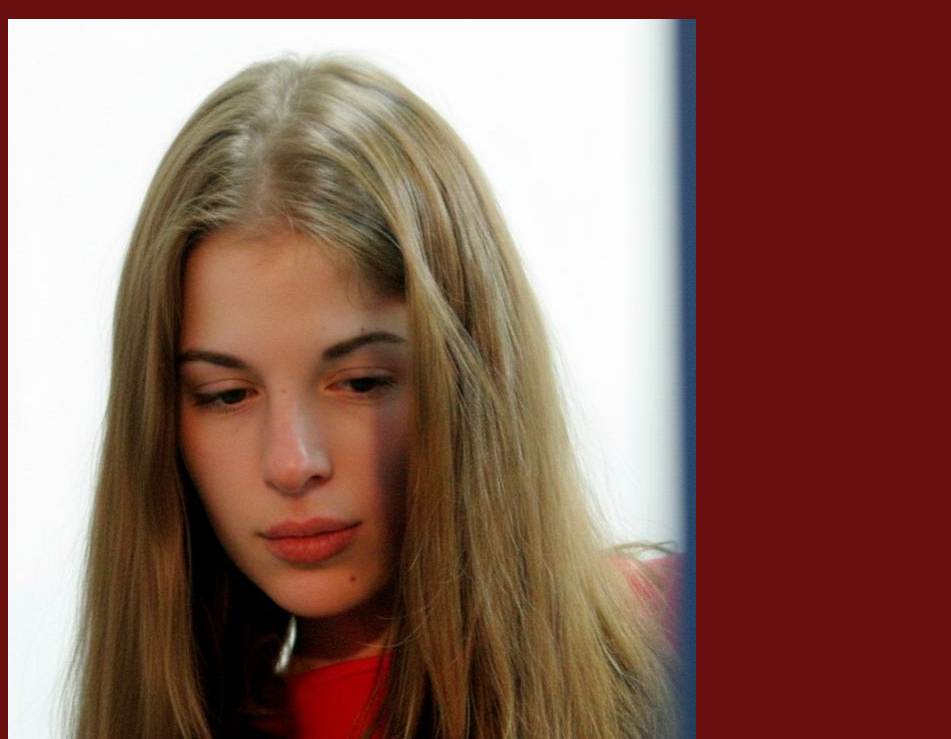
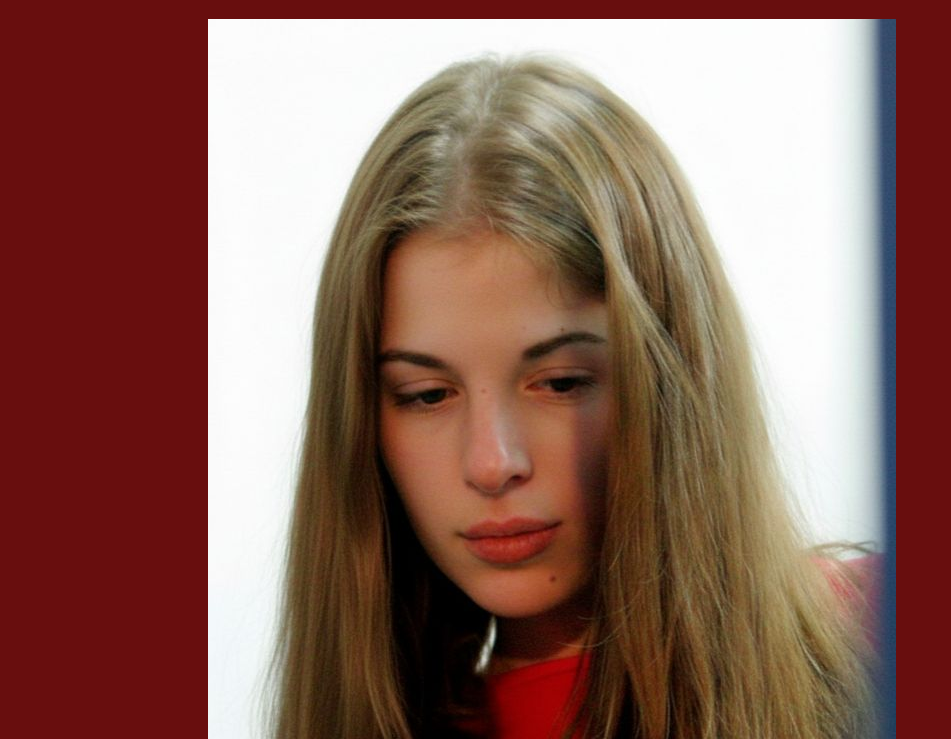
Before and after one commit to yasvandavibes/teste, a plain HTML site: page index.html in a window 1280 px wide. Shown: the part 61-800 px from the top of the page, without its empty margins (0-951 px from the left). Drawn offline with Linux system fonts and the light colour scheme.

Commit message:
Update index.html

```diff
--- a/index.html
+++ b/index.html
@@ -1,4 +1,4 @@
-<!DOCTYPE html>
+  <!DOCTYPE html>
 <html lang="pt-br">
 <head>
    <meta charset="UTF-8">
@@ -10,8 +10,8 @@
 <header>
    <h1>Suzane:Assasina e Manipuladora </h1>
 </header>
-         <div>
-            <img src="suzane.jpg" alt="Suzane Von Richthofen">
+         <div class="capa">
+            <img id="heroi" src="suzane.jpg" alt="Suzane Von Richthofen">
             <p>Suzane Von Richthofen ficou conhecida por ser a mentora de um dos crimes mais conhecidos
             do Brasil: a morte dos próprios pais juntamente com o namorado Daniel e o cunhado
             Cristian Cravinhos. </p>
```
